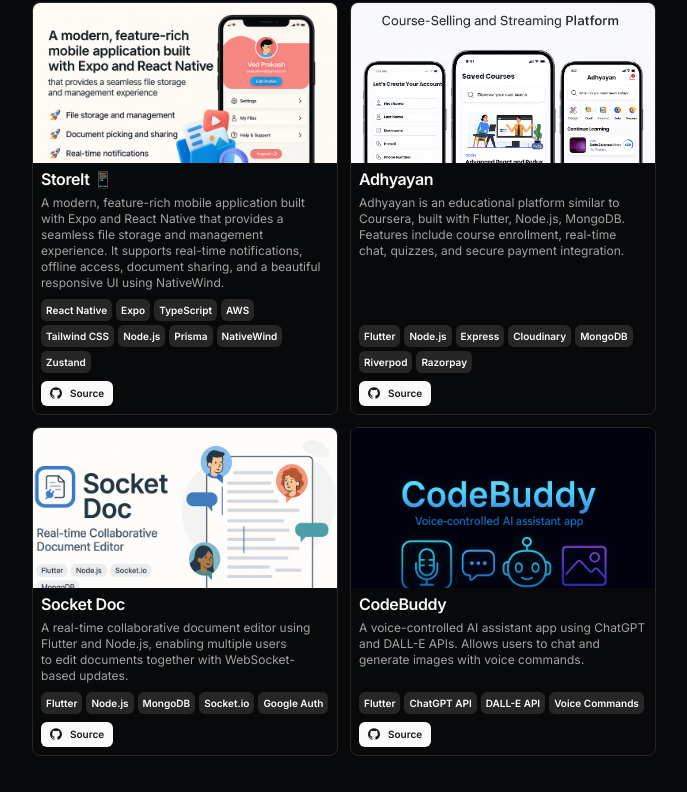
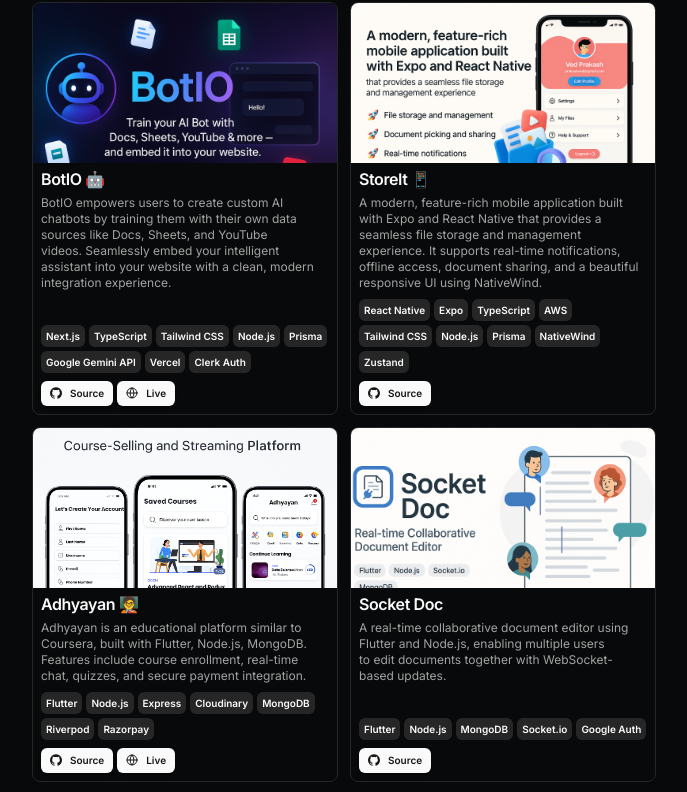
Before and after one commit to 0CyberGhost0/portfolio, a Next.js app: page / in a window 1280 px wide. Shown: the part 1959-2751 px from the top of the page, without its empty margins (296-983 px from the left). Built offline with nearby package versions, Linux system fonts and the light colour scheme.

Commit message:
Updated Project

```diff
--- a/src/data/resume.tsx
+++ b/src/data/resume.tsx
@@ -1,5 +1,5 @@
 import { Icons } from "@/components/icons";
-import { HomeIcon, NotebookIcon } from "lucide-react";
+import { Globe, GlobeIcon, HomeIcon, NotebookIcon } from "lucide-react";
 
 export const DATA = {
   name: "Ved Prakash",
@@ -103,6 +103,36 @@
   ],
   projects: [
     {
+      title: "BotIO 🤖",
+      href: "#",
+      active: true,
+      description:
+        "BotIO empowers users to create custom AI chatbots by training them with their own data sources like Docs, Sheets, and YouTube videos. Seamlessly embed your intelligent assistant into your website with a clean, modern integration experience.",
+      technologies: [
+        "Next.js",
+        "TypeScript",
+        "Tailwind CSS",
+        "Node.js",
+        "Prisma",
+        "Google Gemini API",
+        "Vercel",
+        "Clerk Auth",
+      ],
+      links: [
+        {
+          type: "Source",
+          href: "https://github.com/0CyberGhost0/BotIo", // <-- Update this link
+          icon: <Icons.github className="size-3" />,
+        },
+        {
+          type: "Live",
+          href: "https://botio.vedcodes.me", // <-- Update this link
+          icon: <GlobeIcon className="size-3" />,
+        },
+      ],
+      image: "/botio.png"
+    },
+    {
       title: "StoreIt 📱",
       href: "#",
       active: true,
@@ -130,7 +160,7 @@
       image: "/storeit.png"
     },
     {
-      title: "Adhyayan",
+      title: "Adhyayan 🧑‍🏫",
       href: "#",
       active: true,
       description:
@@ -149,6 +179,11 @@
           type: "Source",
           href: "https://github.com/0CyberGhost0/Adhyayan",
           icon: <Icons.github className="size-3" />,
+        },
+        {
+          type: "Live",
+          href: "https://adhyayan.vedcodes.me", // <-- Update this link
+          icon: <GlobeIcon className="size-3" />,
         },
       ],
       image: "/adhyayan.png",
```
Also changed, not shown: public/botio.png (added).
